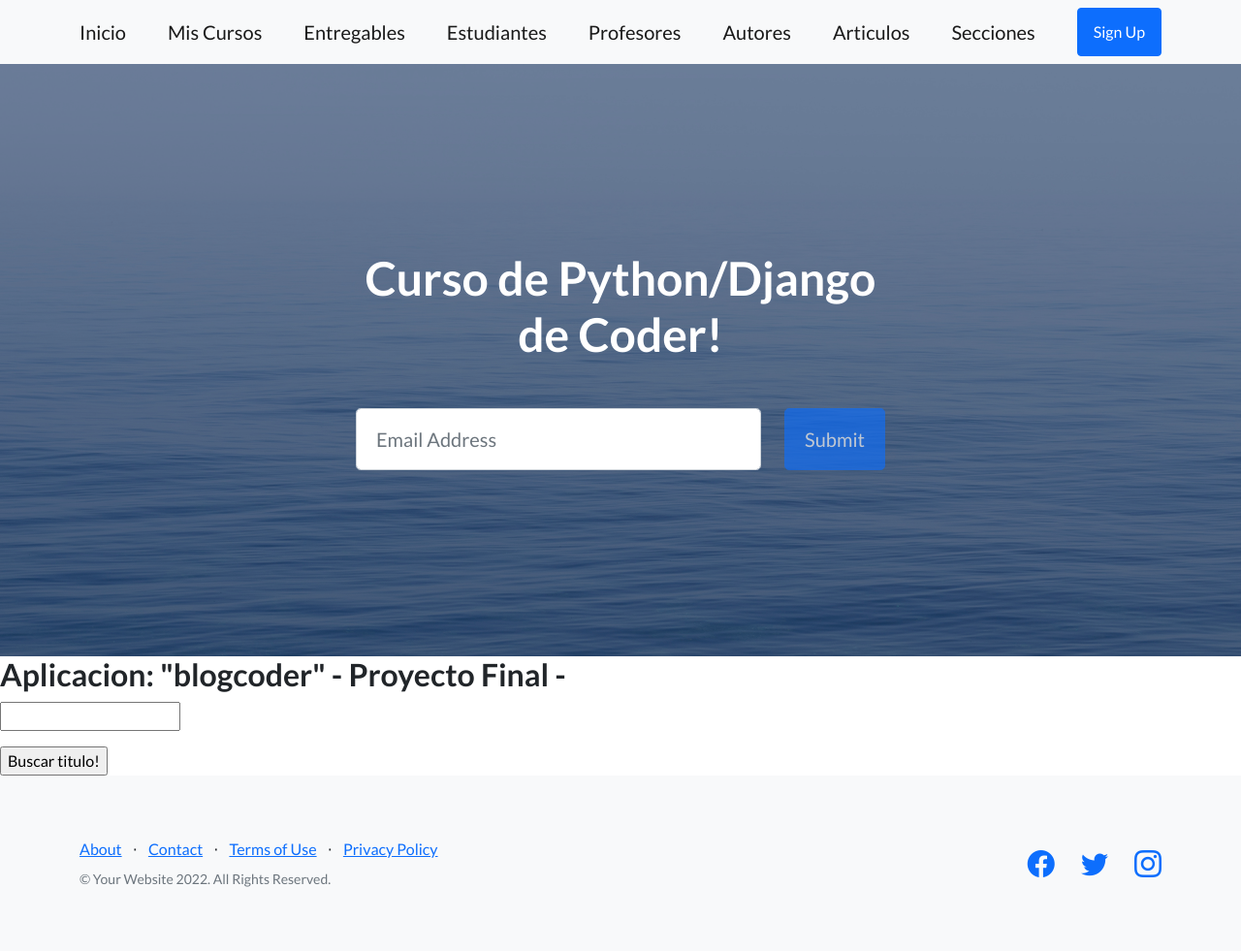
After one commit to Alopereyra/ProjectoFinal, a Django app: page /blogcoder/busqueda-titulo/ in a window 1280 px wide. The commit adds this page. Shown: the whole page at 97% size. Run offline with Django 4.2, Linux system fonts and the light colour scheme; some libraries are stand-ins or nearby versions.

Commit message:
agrego busqueda titulo

```diff
--- a/ProjectoFinal/blogcoder/templates/blogcoder/busqueda.html
+++ b/ProjectoFinal/blogcoder/templates/blogcoder/busqueda.html
@@ -1,5 +1,6 @@
 
 <form action="/blogcoder/buscar" method="GET">
     <p><input type="number" name="camada" id="camada"></p>
+    <p><input type="text" name="catedra" id="catedra"></p>
     <input type="submit" value="Ir a buscar!">
 </form>
--- /dev/null
+++ b/ProjectoFinal/blogcoder/templates/blogcoder/busqueda_titulo.html
@@ -0,0 +1,13 @@
+
+{% extends "blogcoder/padre.html" %}
+
+{% load static %}
+
+{% block contenidoQueCambia %}
+
+<form action="/blogcoder/buscar-titulo" method="GET">
+    <p><input type="text" name="titulo" id="titulo"></p>
+    <input type="submit" value="Buscar titulo!">
+</form>
+
+{% endblock %}
--- a/ProjectoFinal/blogcoder/urls.py
+++ b/ProjectoFinal/blogcoder/urls.py
@@ -14,10 +14,10 @@ from blogcoder.views import (
     procesar_formulario_seccion,
     procesar_formulario_autor,
     procesar_formulario_entregable,
+    busqueda_titulo,
+    buscar_titulo,
 
     )
-
-#  procesar_formulario_2
 
 
 urlpatterns = [
@@ -36,4 +36,6 @@ urlpatterns = [
     path("busqueda-2/", busqueda_2, name="busqueda-2"),
     path("buscar/", buscar),
     path("buscar-2/", buscar_2),
+    path("busqueda-titulo/", busqueda_titulo, name="busqueda-titulo"),
+    path("buscar-titulo/", buscar_titulo, name="buscar-titulo")
     ]
--- a/ProjectoFinal/blogcoder/views.py
+++ b/ProjectoFinal/blogcoder/views.py
@@ -140,7 +140,6 @@ def procesar_formulario_entregable(request):
 def busqueda(request):
     return render(request, "blogcoder/busqueda.html")
 
-
 def buscar(request):
     respuesta = f"Buscando la camada nro: {request.GET['camada']}"
     return HttpResponse(respuesta)  # TODO: podríamos mostrarla, no?
@@ -148,7 +147,6 @@ def buscar(request):
 
 def busqueda_2(request):
     return render(request, "blogcoder/busqueda_2.html")
-
 
 def buscar_2(request):
 
@@ -158,6 +156,26 @@ def buscar_2(request):
         camada_a_buscar = request.GET["camada"]
         cursos = Curso.objects.filter(camada=camada_a_buscar)
 
-        contexto = {"camada": camada_a_buscar, "cursos_encontrados": cursos}
+        contexto = {"camada": camada_a_buscar,
+                    "cursos_encontrados": cursos
+                    }
 
         return render(request, "blogcoder/resultado_busqueda.html", contexto)
+
+
+def busqueda_titulo(request):
+    return render(request, "blogcoder/busqueda_titulo.html")
+
+def buscar_titulo(request):
+
+    if not request.GET["titulo"]:
+        return HttpResponse("No enviaste datos")
+    else:
+        titulo_a_buscar = request.GET["titulo"]
+        profe = Articulos.objects.filter(titulo=titulo_a_buscar)
+
+        contexto = {"titulo": titulo_a_buscar,
+                    "titulos_encontrados": profe
+                    }
+
+        return render(request, "blogcoder/resultado_busqueda_titulo.html", contexto)
```
Also changed, not shown: ProjectoFinal/blogcoder/templates/blogcoder/resultado_busqueda_titulo.html (added, +11 -0 lines), ProjectoFinal/db.sqlite3.
